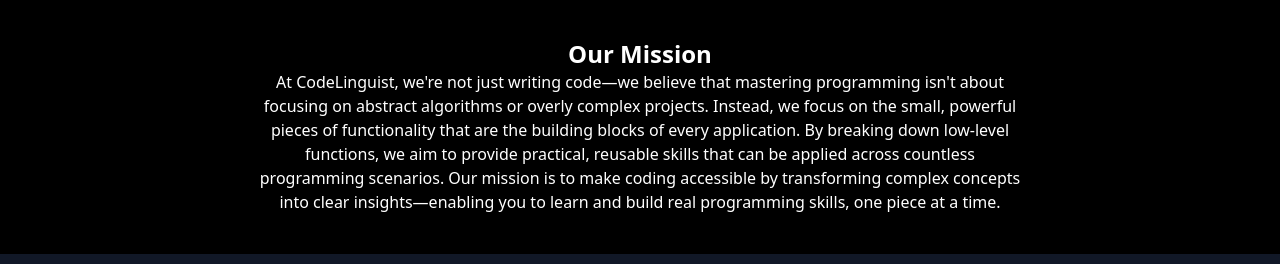
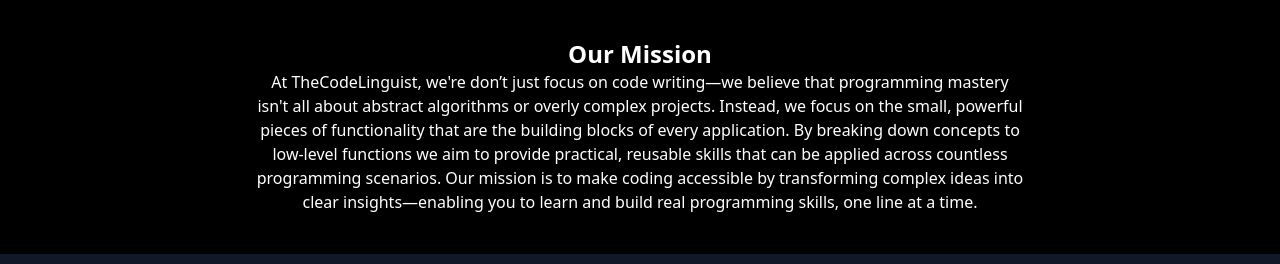
Before and after one commit to Zouheir-Barhoumi/codelinguist, a Nuxt app: page / in a window 1280 px wide. Shown: the part 1128-1392 px from the top of the page. Built offline with nearby package versions, Linux system fonts and the light colour scheme.

Commit message:
better our mission text

```diff
--- a/pages/index.vue
+++ b/pages/index.vue
@@ -159,7 +159,7 @@
           description: "Short summary...",
         },
       ],
-      missionText: `At CodeLinguist, we're not just writing code—we believe that mastering programming isn't about focusing on abstract algorithms or overly complex projects. Instead, we focus on the small, powerful pieces of functionality that are the building blocks of every application. By breaking down low-level functions, we aim to provide practical, reusable skills that can be applied across countless programming scenarios. Our mission is to make coding accessible by transforming complex concepts into clear insights—enabling you to learn and build real programming skills, one piece at a time.`,
+      missionText: `At TheCodeLinguist, we're don’t just focus on code writing—we believe that programming mastery isn't all about abstract algorithms or overly complex projects. Instead, we focus on the small, powerful pieces of functionality that are the building blocks of  every application. By breaking down concepts to low-level functions we aim to provide practical, reusable skills that can be applied across countless programming scenarios. Our mission is to make coding accessible by transforming complex ideas into clear insights—enabling you to learn and build real programming skills, one line at a time.`,
     };
   },
   methods: {
@@ -169,7 +169,3 @@
   },
 };
 </script>
-
-<style>
-/* @import "https://cdn.jsdelivr.net/npm/@unocss/reset/tailwind.css"; */
-</style>
```
